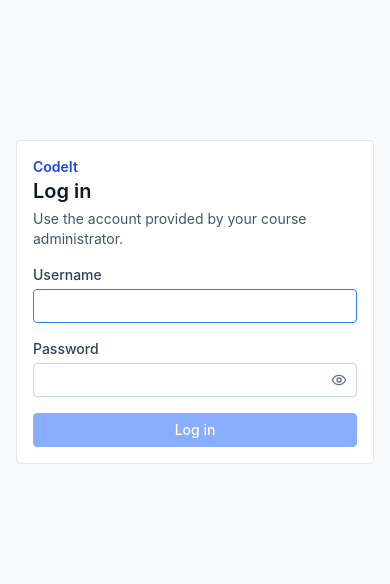
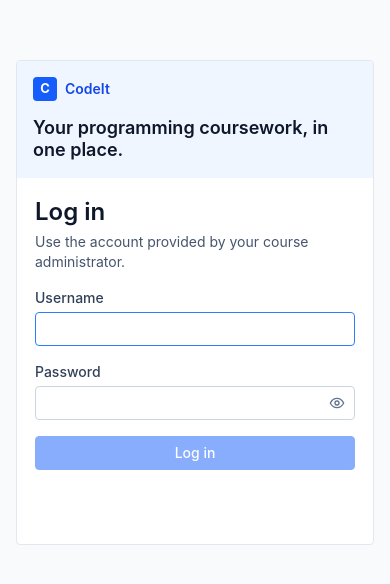
Before and after one commit to CS3227-2610-MP4-CodeIt/CS3227-2610-MP4, a React (Vite) app in the folder frontend/: page /login in a window 390 px wide. Shown: the part 120-704 px from the top of the page. Built offline with nearby package versions, Linux system fonts and the light colour scheme; no server answers.

Commit message:
feat(login): Add course-first login layout
Arrange the shared login in a responsive course-first panel.

```diff
--- a/frontend/src/features/login/LoginPage.tsx
+++ b/frontend/src/features/login/LoginPage.tsx
@@ -46,15 +46,29 @@ export function LoginPage() {
   };
 
   return (
-    <div className="flex min-h-screen items-center justify-center px-4">
+    <main className="flex min-h-screen items-center justify-center px-4 py-6">
+      <div className="grid w-full max-w-[720px] overflow-hidden rounded border border-slate-200 bg-white sm:grid-cols-[minmax(150px,0.74fr)_minmax(0,1.26fr)]">
+        <aside className="flex flex-col gap-4 bg-blue-50 p-4 sm:gap-5 sm:p-6">
+          <div className="flex items-center gap-2">
+            <span
+              aria-hidden="true"
+              className="grid h-6 w-6 place-items-center rounded bg-blue-600 text-[13px] font-bold text-white"
+            >
+              C
+            </span>
+            <p className="text-sm font-semibold text-blue-700">CodeIt</p>
+          </div>
+          <p className="text-lg font-semibold leading-tight text-slate-900 sm:my-auto sm:max-w-[13ch] sm:text-xl">
+            Your programming coursework, in one place.
+          </p>
+        </aside>
         <form
           aria-busy={mutation.isPending}
           onSubmit={onSubmit}
-        className="card w-full max-w-sm space-y-4"
+          className="min-w-0 space-y-4 p-[18px] sm:p-[22px]"
         >
           <div>
-          <p className="text-sm font-semibold text-blue-700">CodeIt</p>
-          <h1 className="text-xl font-semibold">Log in</h1>
+            <h1 className="text-2xl font-semibold">Log in</h1>
             <p className="mt-1 text-sm text-slate-600">
               Use the account provided by your course administrator.
             </p>
@@ -83,6 +97,14 @@ export function LoginPage() {
               onChange={(e) => setPassword(e.target.value)}
             />
           </div>
+          <button
+            type="submit"
+            className="btn btn-primary w-full justify-center"
+            disabled={mutation.isPending || !username || !password}
+          >
+            {mutation.isPending ? "Logging in…" : "Log in"}
+          </button>
+          <div className="min-h-10">
             <p role="status" className="text-sm text-slate-600">
               {mutation.isPending ? "Logging in…" : ""}
             </p>
@@ -90,14 +112,9 @@ export function LoginPage() {
               error={mutation.error}
               messages={{ 401: "Invalid username or password." }}
             />
-        <button
-          type="submit"
-          className="btn btn-primary w-full justify-center"
-          disabled={mutation.isPending || !username || !password}
-        >
-          {mutation.isPending ? "Logging in…" : "Log in"}
-        </button>
+          </div>
         </form>
       </div>
+    </main>
   );
 }
```
Also changed, not shown: 1 other file (tests, documents, lock files or other folders). Lines whose indentation alone changed are shown as unchanged.
